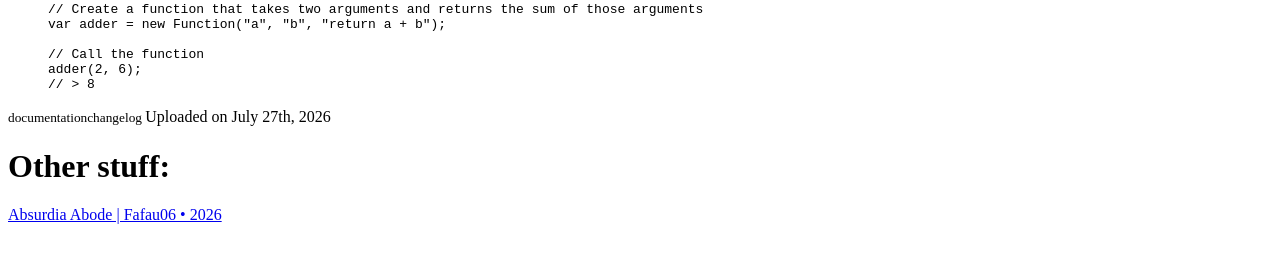
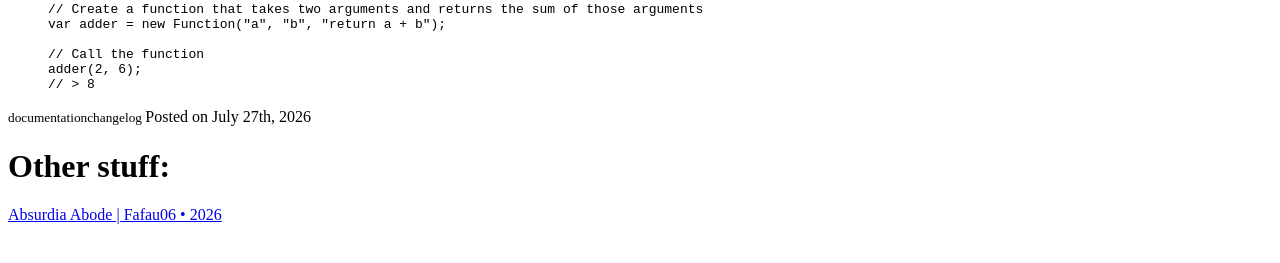
Before and after one commit to Fafau06/fafau06.github.io, a Jekyll site: the page built from _posts/2026-07-27-test-post.md, in a window 1280 px wide. Shown: the part 624-887 px from the top of the page. Built offline with Jekyll 4.4.1, drawn with Linux system fonts in a browser that asks for light colours.

Commit message:
Update settings.yml

```diff
--- a/_data/settings.yml
+++ b/_data/settings.yml
@@ -15,7 +15,7 @@
 
 # Available social icons are powered by Font Awesome, so you can use any icon that they offer
 social:
-- {icon: 'github',      link: 'https://www.github.com/fafau06'}
+- {icon: 'bluesky',     link: 'https://bsky.app/profile/fafau06.bsky.social'}
 - {icon: 'instagram',   link: 'https://www.instagram.com/fafau0639'}
 - {icon: 'youtube',     link: 'http://www.youtube.com/@Fafau0639'}
 - {icon: 'envelope',    link: 'mailto:fafau0639@gmail.com'}
@@ -31,4 +31,4 @@
 
 related_posts: 'Other stuff:'
 
-post_date_prefix: 'Uploaded on'
+post_date_prefix: 'Posted on'
```
